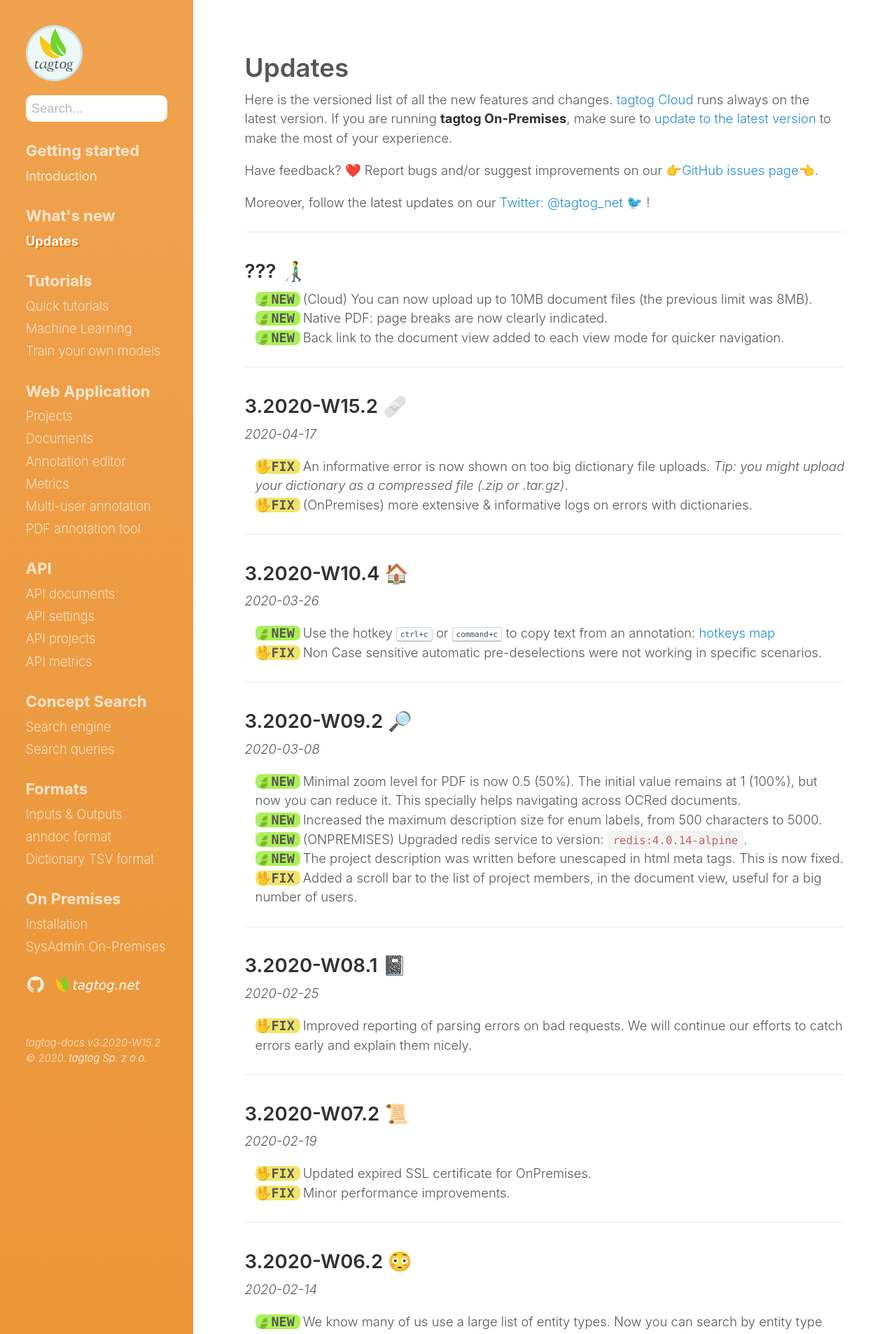
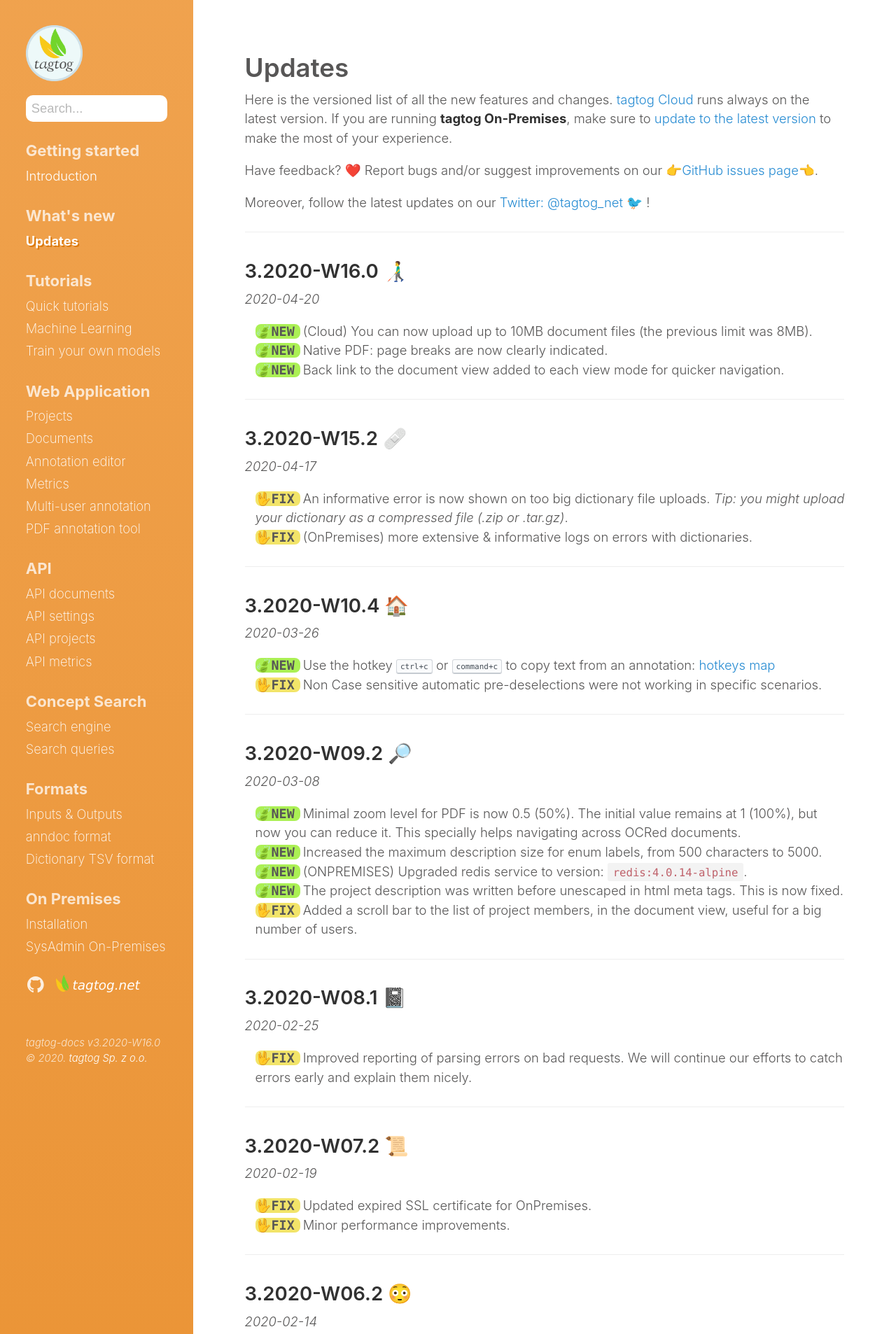
Before and after one commit to tagtogorg/tagtog-doc, a Jekyll site: the page built from updates.md, in a window 1280 px wide. Shown: the top 1906 px of the page at 70% size. Built offline with Jekyll 4.4.1, drawn with Linux system fonts in a browser that asks for light colours; nearby versions of some CDN libraries; emoji names are drawn with the system emoji font.

Commit message:
Bump version: 3.2020-W16.0 👨‍🦯

```diff
--- a/_config.yml
+++ b/_config.yml
@@ -71,7 +71,7 @@ plugins:
   - jemoji
 
 # Custom vars
-version: 3.2020-W15.2
+version: 3.2020-W16.0
 sidebar_home_link: true
 search_page: false
 # sidebar_blog_link:  '/blog'   # By default, your home page is your blog
--- a/updates.md
+++ b/updates.md
@@ -14,7 +14,8 @@ Moreover, follow the latest updates on our [Twitter: @tagtog_net 🐦](https://t
 
 ---
 
-## ??? 👨‍🦯
+## 3.2020-W16.0 👨‍🦯
+_2020-04-20_
 
 <ul class="updates">
   <li class="new"><span markdown="1">(Cloud) You can now upload up to 10MB document files (the previous limit was 8MB).</span></li>
```
Also changed, not shown: 1 other file.
